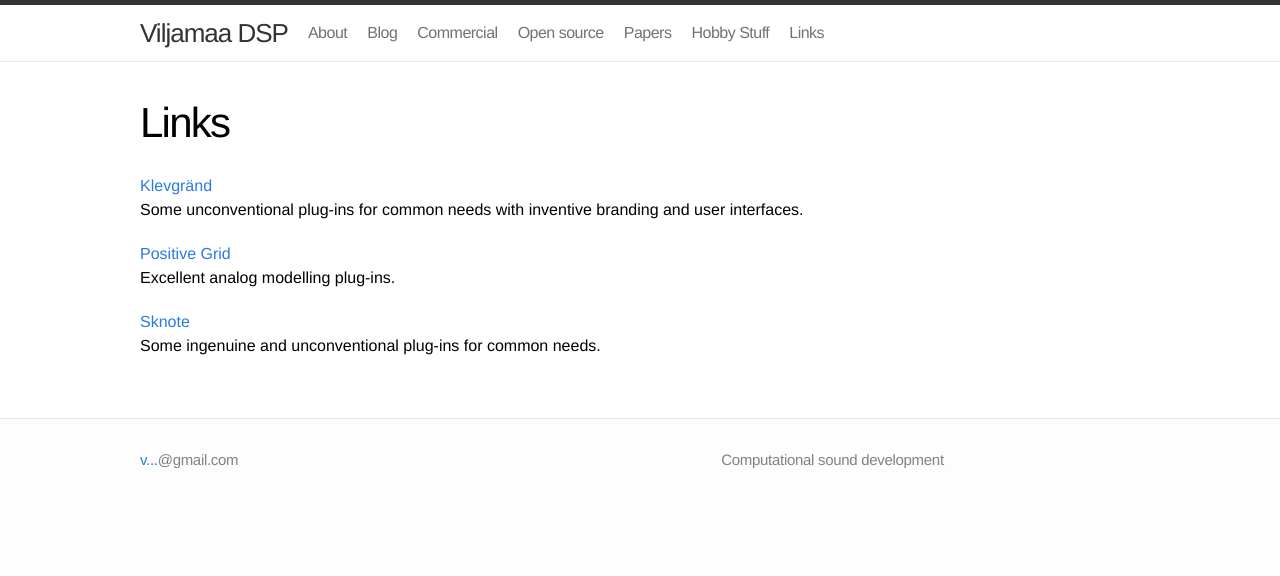
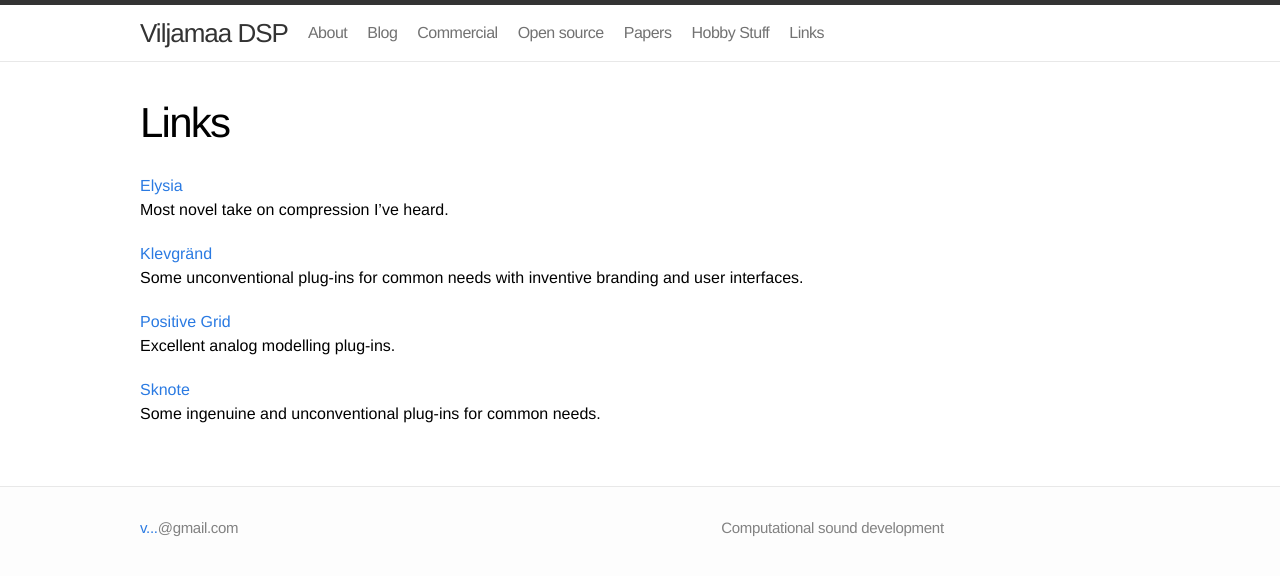
Before and after one commit to mviljamaa/mviljamaa.github.io, a Jekyll site: the page built from links/index.markdown, in a window 1280 px wide. Shown: the top 576 px of the page. Built offline with Jekyll 4.4.1, drawn with Linux system fonts in a browser that asks for light colours.

Commit message:
Update index.markdown

```diff
--- a/links/index.markdown
+++ b/links/index.markdown
@@ -10,6 +10,9 @@ categories: []
 tags: []
 ---
 
+[Elysia](http://www.elysia.com/)<br />
+Most novel take on compression I've heard.
+
 [Klevgränd](https://klevgrand.se/products/)<br />
 Some unconventional plug-ins for common needs with inventive branding and user interfaces.
 
```
